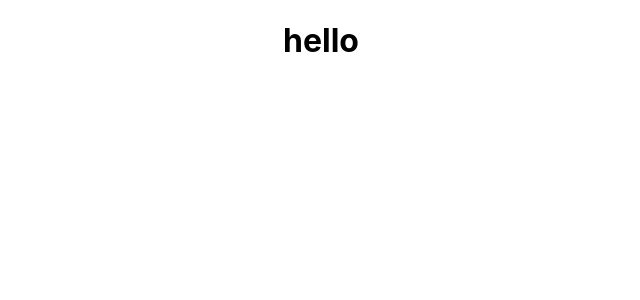
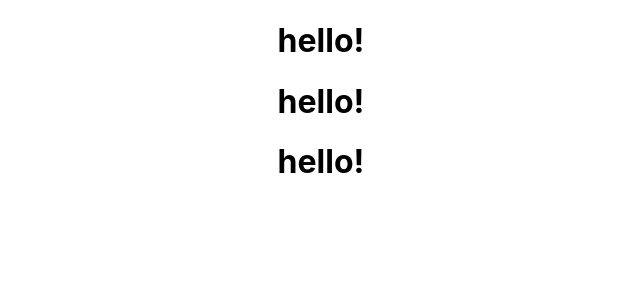
Before and after one commit to fredyvelasquezgt/shopping-app, a React (Create React App) app: page / in a window 1280 px wide. Shown: the top 300 px of the page, without its empty margins (319-959 px from the left). Built offline with nearby package versions, Linux system fonts and the light colour scheme.

Commit message:
adding props and types

```diff
--- a/src/App.tsx
+++ b/src/App.tsx
@@ -6,7 +6,10 @@ import Greeter  from './components/Greeter';
 function App() {
   return (
     <div className="App">
-     <Greeter/>
+     <Greeter person="Colt"/>
+     <Greeter person="Fredy"/>
+     <Greeter person="Juan"/>
+
     </div>
   );
 }
--- a/src/components/Greeter.tsx
+++ b/src/components/Greeter.tsx
@@ -1,12 +1,12 @@
 import React from 'react';
 
-// function Greeter(): JSX.Element {
-//     return <h1>hello!</h1>
+function Greeter(props:{person: string}): JSX.Element {
+    return <h1>hello!</h1>
+}
+
+// const Greeter: React.FC = () => {
+//     return <h1>hello</h1>
 // }
-
-const Greeter: React.FC = () => {
-    return <h1>hello</h1>
-}
 
 
 export default Greeter;
```
